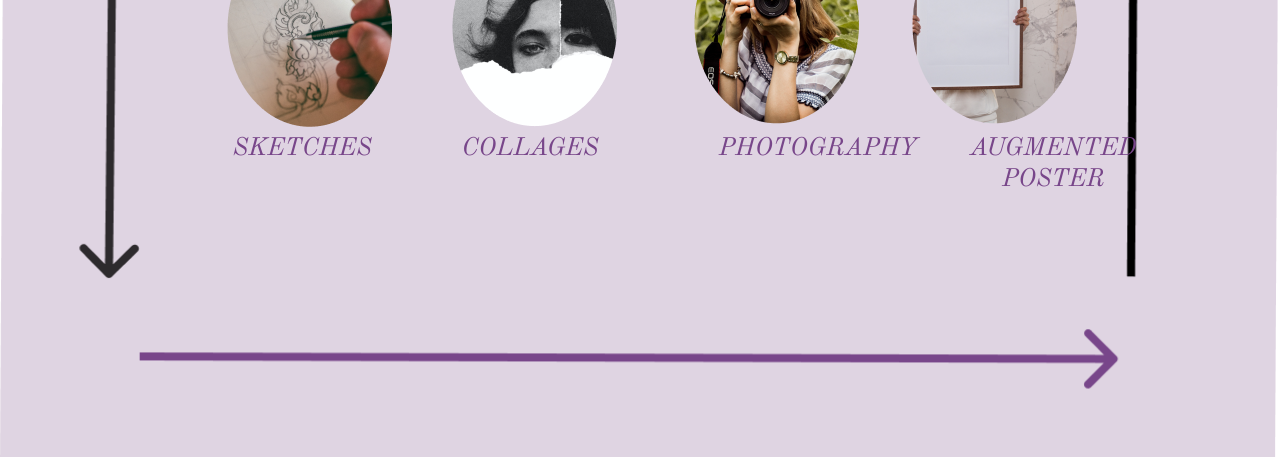
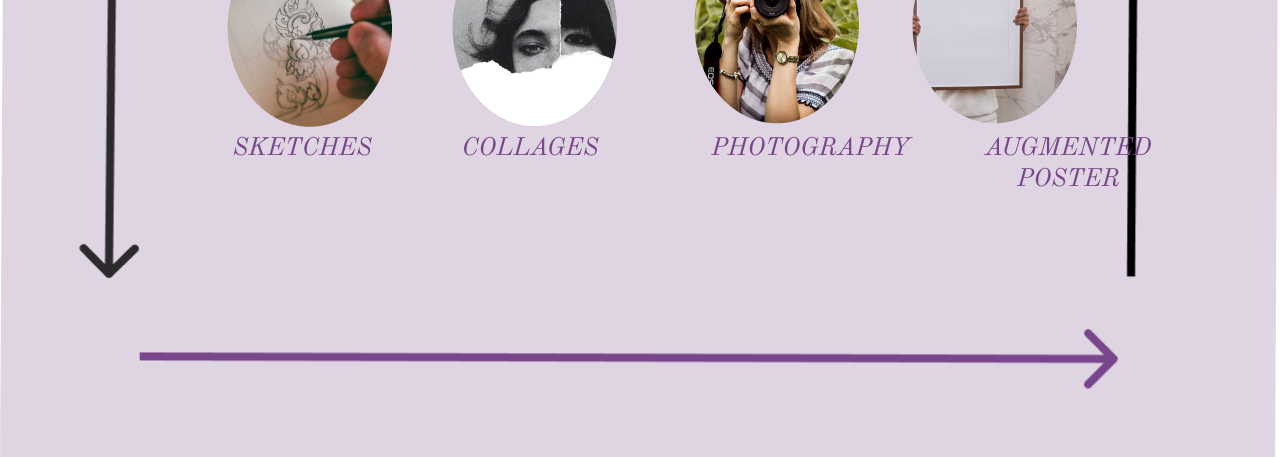
Before and after one commit to SHAMSEMARA/SHAMS, a plain HTML site: page gallery.html in a window 1280 px wide. Shown: the part 343-800 px from the top of the page. Drawn offline with nearby package versions, Linux system fonts and the light colour scheme.

Commit message:
Add Gallery

```diff
--- a/gallery.css
+++ b/gallery.css
@@ -64,14 +64,14 @@ body{
     color: floralwhite;
 }
 #phto{
-    margin-left: 16%;
+    margin-left: 15%;
 }
 
 #phto:hover{
     color: floralwhite;
 }
 #ag_p{
-    margin-left: 7%;
+    margin-left: 10%;
     text-align: center;
 }
 #ag_p:hover{
```
